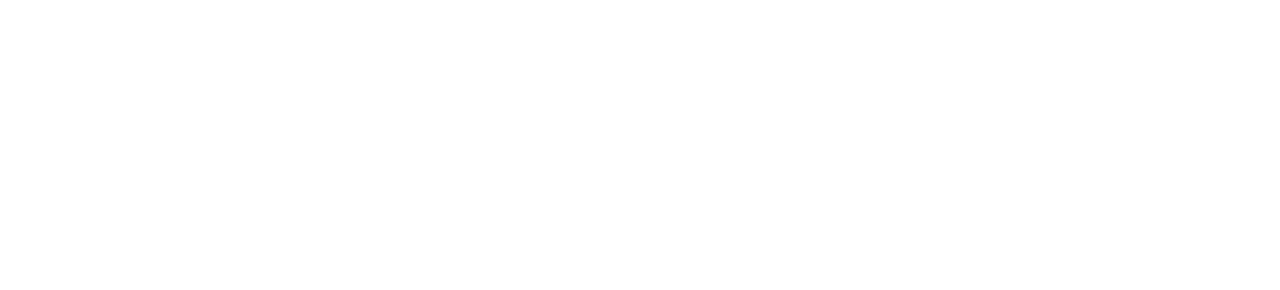
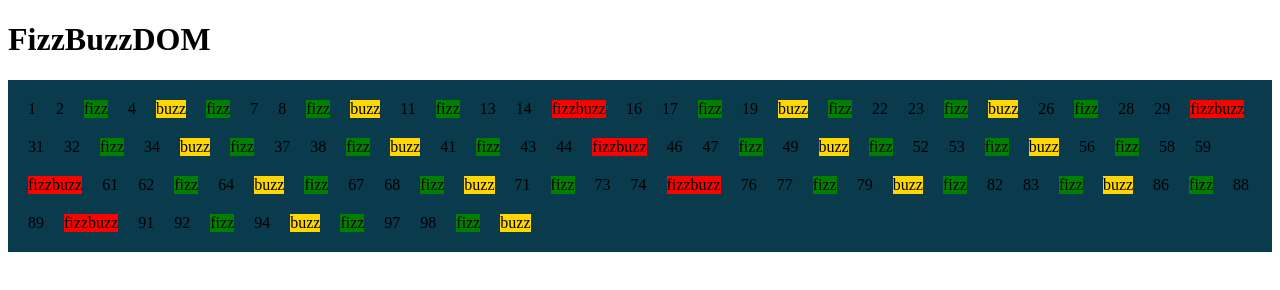
Before and after one commit to albertofanini-prog/js-fizzbuzzdom, a plain HTML site: page index.html in a window 1280 px wide. Drawn offline with Linux system fonts and the light colour scheme.

Commit message:
2ND Commit - Fizzbuzz visibile

```diff
--- a/index.html
+++ b/index.html
@@ -8,6 +8,14 @@
     <title>FizzBuzz Dom</title>
 </head>
 <body>
+    <div>
+        <h1>
+            FizzBuzzDOM
+        </h1>
+        <div id="main_container" class="container">
+
+        </div>
+    </div>
     <script src="script.js"></script>
 </body>
 </html>
--- a/script.js
+++ b/script.js
@@ -0,0 +1,65 @@
+//Scrivere un programma che stampi in console i numeri da 1 a 100
+//per i multipli di 3 stampi fizz
+//per i multipli di 5 stampi buzz
+//per i multipli di 3 e 5 stampi fizzbuzz
+//crare container per il dom
+//appendere l'elemento html
+//aplicare stili differenti ai vari multipli
+
+//Contenitore principale
+const container = document.getElementById('main_container');
+console.log(container);
+
+//Scrivere un programma che stampi i numeri
+/*for (let i = 1; i < 101; i++){
+    const square = document.createElement('div');
+    container.append(square);
+    square.classList.add('number_square');
+    console.log(i);
+
+    //Per i multipli di 3 r 5 stampi fizzbuzz
+    if(i % 15 === 0){
+        square.classList.add("square_fizzbuzz")
+        square.append("fizzbuzz");
+    }
+        //per i multipli di 3 stampi fizz
+        else if (i % 3 === 0){
+            square.classList.add("square_fizz")
+        }
+
+        //per i multipli di 5 stampi buzz
+        else if (i % 5 === 0){
+            square.classList.add("square_buzz")
+
+            } else{
+                square.append(i)
+            }
+}*/
+
+//Scrivere un programma che stampa i numeri
+for (let i = 1; i < 101; i++){
+
+    const square = document.createElement('div');
+    square.classList.add('box');
+    container.append(square);
+
+    //Per i multipli di 3 e 5 stampa fizzbuzz:
+    if ( i % 15 === 0){
+        square.classList.add('square_fizzbuzz');
+        square.append('fizzbuzz');
+    }
+        //Per i multipli di 5 stampi buzz:
+        else if ( i % 5 === 0){
+            square.classList.add('square_buzz');
+            square.append('buzz')
+    }
+        //Per i multipli di 3 stampi fizz:
+        else if ( i % 3 === 0){
+        square.classList.add('square_fizz');
+        square.append('fizz');
+
+    }   //Altrimenti scrivi il numero
+        else {
+            square.append(i);
+    }
+}
--- a/style.css
+++ b/style.css
@@ -0,0 +1,32 @@
+.container{
+    background-color: #093B4C;
+}
+
+#main_container{
+    padding: 20px;
+    display: flex;
+    flex-wrap: wrap;
+    gap: 20px;
+}
+
+.number_square{
+    display: flex;
+    align-items: center;
+    justify-content: center;
+    width: calc((100% - 120px) / 7 );
+    background-color: #138982;
+    width: 50px;
+    height: 50px;
+}
+
+.square_fizzbuzz{
+    background-color: red;
+}
+
+.square_fizz{
+    background-color: green;
+}
+
+.square_buzz{
+    background-color: gold;
+}
```
